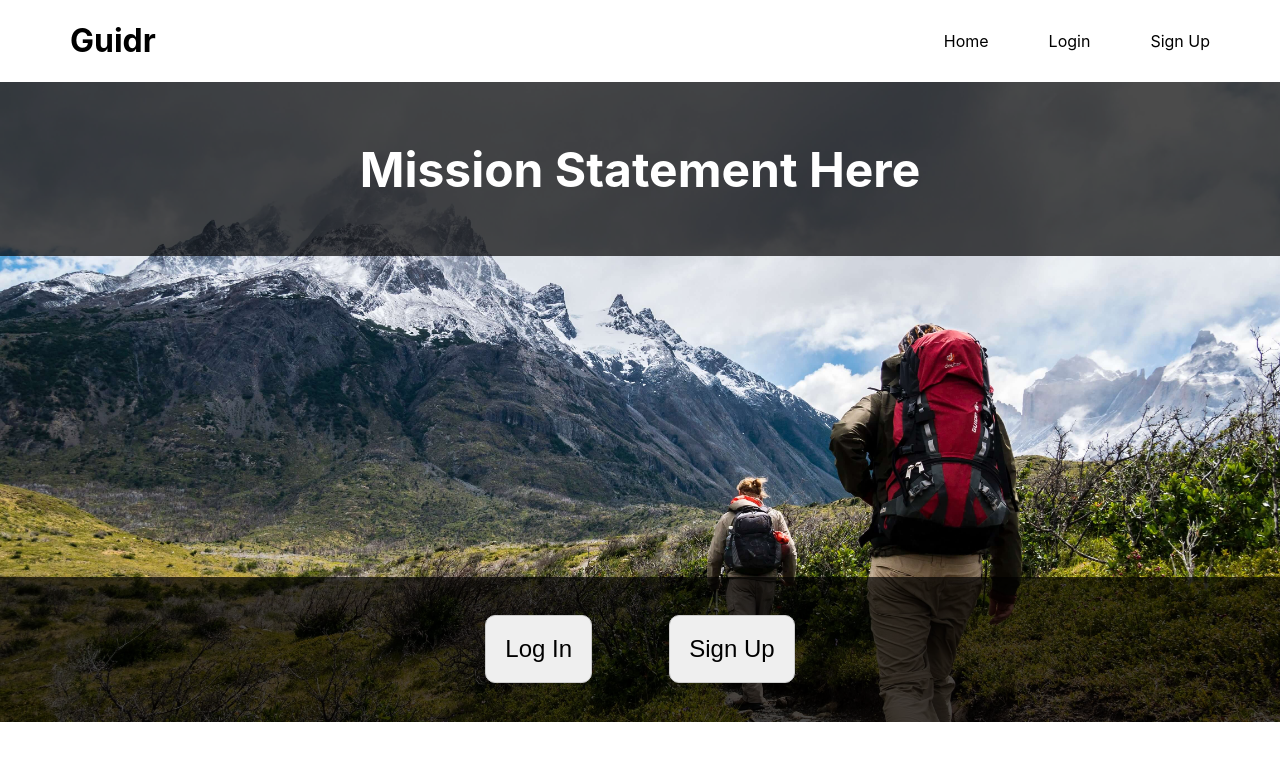
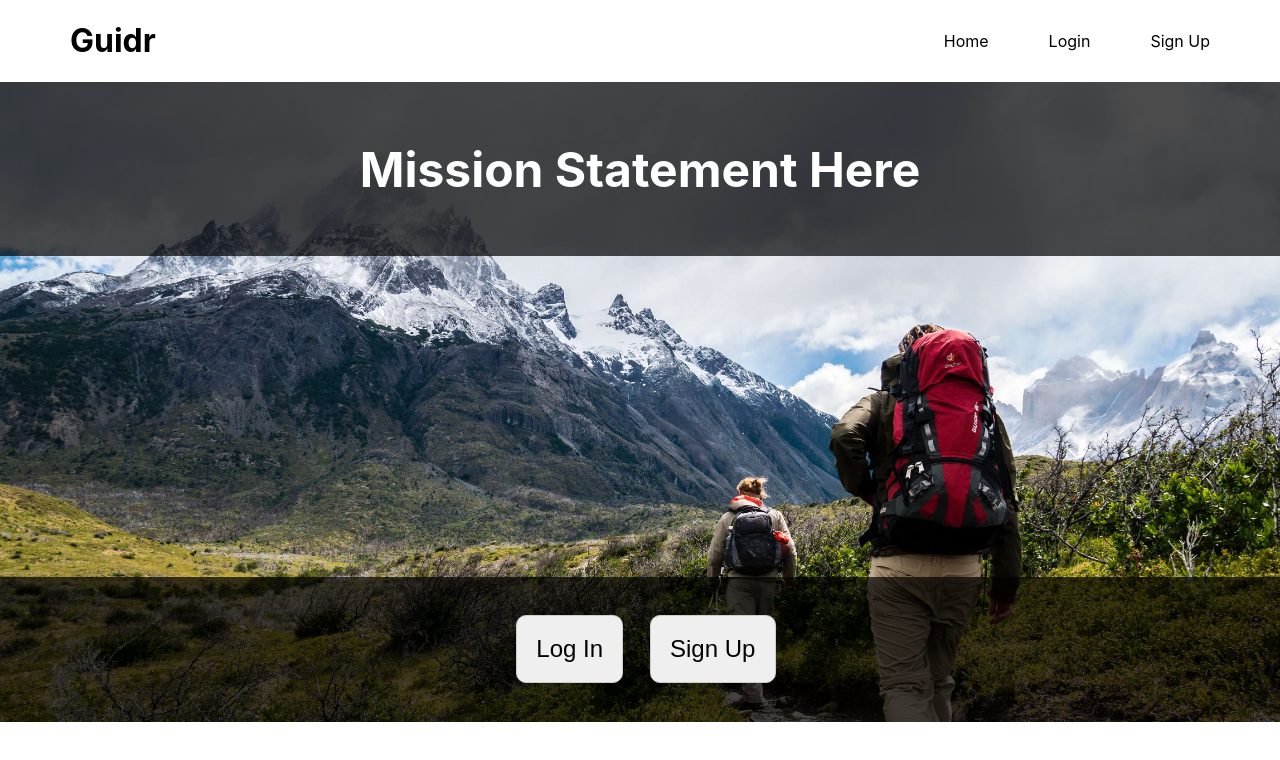
Before and after one commit to Build-Week-FT-Guidr/front-end, a React (Create React App) app in the folder guidr/: page / in a window 1280 px wide. Shown: the top 760 px of the page. Built offline with nearby package versions, Linux system fonts and the light colour scheme.

Commit message:
Fixed button styling

```diff
--- a/guidr/src/Components/Home.js
+++ b/guidr/src/Components/Home.js
@@ -8,12 +8,13 @@ const Home = () => {
         <h1>Mission Statement Here</h1>
       </div>
       <div className="button-container">
-        <button>
-          <Link to="/login">Log In</Link>
-        </button>
-        <button>
-          <Link to="/signup">Sign Up</Link>
-        </button>
+        <Link to="/login">
+          <button>Log In</button>
+        </Link>
+
+        <Link to="/signup">
+          <button>Sign Up</button>
+        </Link>
       </div>
     </div>
   );
--- a/guidr/src/Components/Signup.js
+++ b/guidr/src/Components/Signup.js
@@ -32,7 +32,7 @@ const Signup = props => {
             <Field type="text" name="name" placeholder="Name (First, Last)" />
             {touched.name && errors.name && <p>{errors.name}</p>}
 
-            <Field type="text" name="email" placeholder="email@email.com" />
+            <Field type="email" name="email" placeholder="email@email.com" />
             {touched.email && errors.email && <p>{errors.email}</p>}
 
             <Field type="password" name="password" placeholder="password" />
--- a/guidr/src/sass/Home.scss
+++ b/guidr/src/sass/Home.scss
@@ -28,24 +28,25 @@
   padding: 3% 0;
   width: 100%;
 
+  a {
+    color: #000;
+    text-decoration: none;
+    padding: 0;
+    margin: 0 1%;
+
     button {
       align-items: center;
       padding: 1.2rem;
       font-size: 1.5rem;
-    margin: 0 3%;
       border: 1px solid #ccc;
       border-radius: 10px;
+      width: 100%;
+      margin: 0 5%;
 
       &:hover {
         box-shadow: 1px 1px 10px snow;
         cursor: pointer;
       }
-
-    a {
-      color: #000;
-      text-decoration: none;
-      padding: 0;
-      margin: 0;
     }
   }
 }
```
Lines whose indentation alone changed are shown as unchanged.
